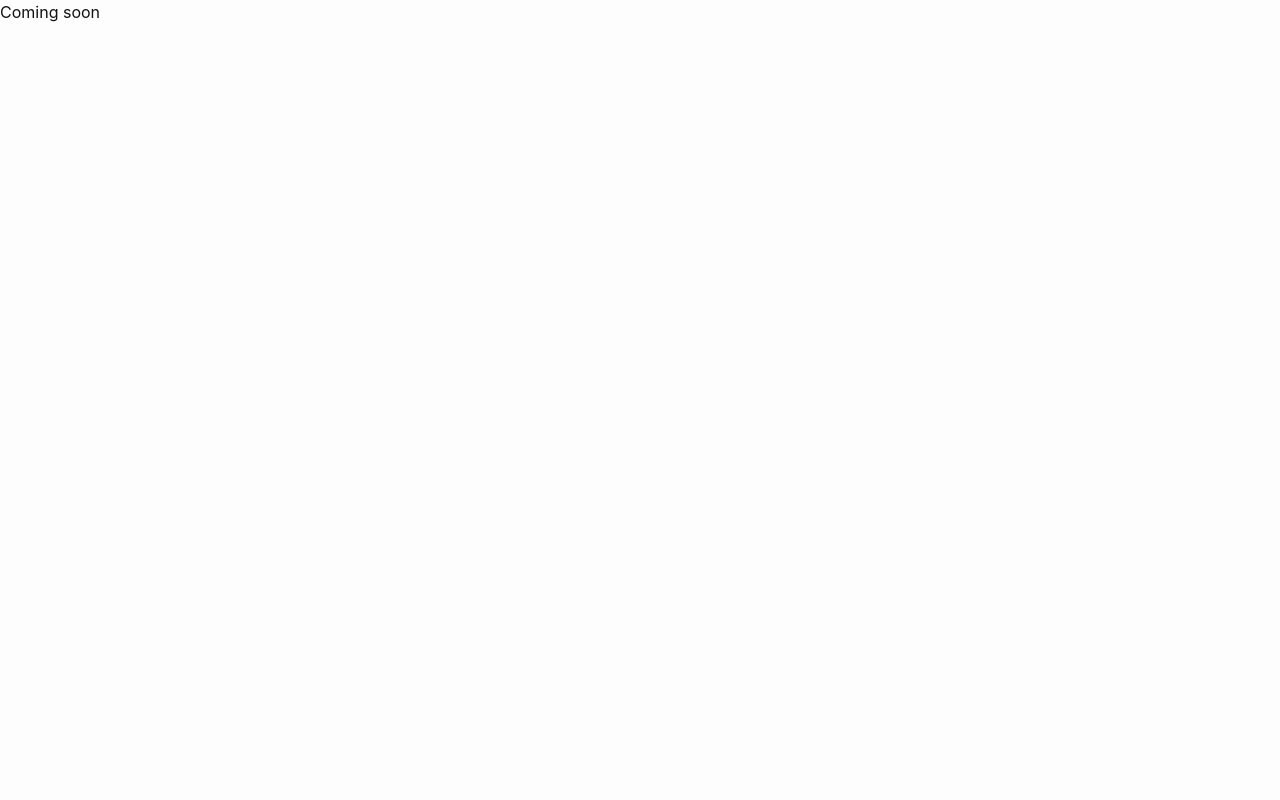
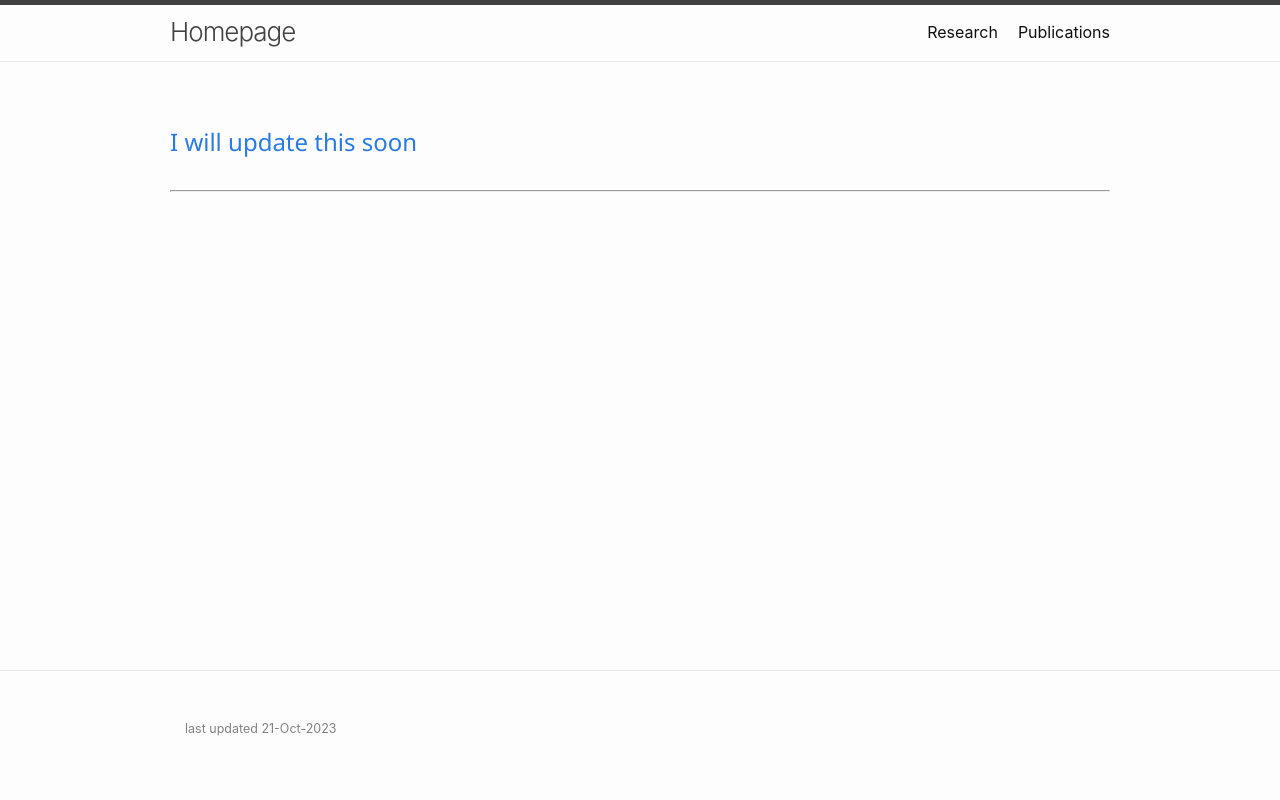
Before and after one commit to phy6boy/phy6boy.github.io, a plain HTML site: page research/index.html in a window 1280 px wide. Drawn offline with Linux system fonts and the light colour scheme; files that its build step writes are made by us from their sources.

Commit message:
Updated Research

```diff
--- a/research/index.html
+++ b/research/index.html
@@ -3,9 +3,9 @@
   <meta charset="utf-8">
   <meta http-equiv="X-UA-Compatible" content="IE=edge">
   <meta name="viewport" content="width=device-width, initial-scale=1">
-<title>Muhammed Muhsin A.</title>
-<link rel="stylesheet" href="styles.css">
-    <link rel="icon" href="images/this.png">
+<title>Publications | Muhammed Muhsin A.</title>
+    <link rel="stylesheet" href="../styles.css">
+    <link rel="icon" href="../images/this.png">
 
 
 <script>
@@ -39,6 +39,42 @@ window.onload = wrap_img;
 </script>
 </head>
 <body>
-Coming soon
+<header class="site-header">
+
+
+  <div class="wrapper"><a class="site-title" rel="author" href="https://phy6boy.github.io/">Homepage</a><nav class="site-nav">
+        <input type="checkbox" id="nav-trigger" class="nav-trigger" />
+        <label for="nav-trigger">
+          <span class="menu-icon">
+            <svg viewBox="0 0 18 15" width="18px" height="15px">
+              <path d="M18,1.484c0,0.82-0.665,1.484-1.484,1.484H1.484C0.665,2.969,0,2.304,0,1.484l0,0C0,0.665,0.665,0,1.484,0 h15.032C17.335,0,18,0.665,18,1.484L18,1.484z M18,7.516C18,8.335,17.335,9,16.516,9H1.484C0.665,9,0,8.335,0,7.516l0,0 c0-0.82,0.665-1.484,1.484-1.484h15.032C17.335,6.031,18,6.696,18,7.516L18,7.516z M18,13.516C18,14.335,17.335,15,16.516,15H1.484 C0.665,15,0,14.335,0,13.516l0,0c0-0.82,0.665-1.483,1.484-1.483h15.032C17.335,12.031,18,12.695,18,13.516L18,13.516z"/>
+            </svg>
+          </span>
+        </label>
+
+        <div class="trigger"><a class="page-link" href="../research/index.html">Research</a><a class="page-link" href="../publications/index.html">Publications</a> </div>
+      </nav></div>
+</header>
+<main class="page-content" aria-label="Content">
+      <div class="wrapper">
+<h2><a name="Publications" class="anchor" href="#Research"><span class="octicon octicon-link">I will update this soon</span></a></h2>
+<hr>
+
+
+
+    </div>
+      </div>
+    </main><footer class="site-footer h-card">
+  <data class="u-url" href="/blog/"></data>
+  <div class="wrapper">
+    <div class="footer-col-wrapper">
+      <div class="footer-col">
+<p><small>
+last updated  21-Oct-2023
+</small></p>
+      </div>
+    </div>
+  </div>
+</footer>
 </body>
 </html>
```
